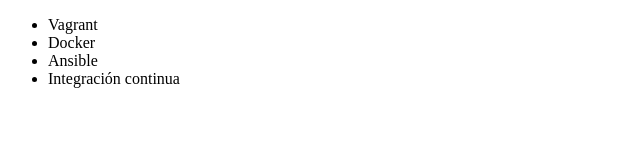
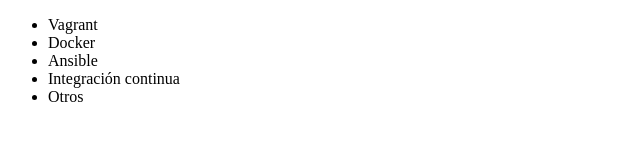
Before and after one commit to ale-behrens/alura-git-prueba, a plain HTML site: page index.html in a window 1280 px wide. Shown: the full height of the page, 0-640 px from the left. Drawn offline with Linux system fonts and the light colour scheme.

Commit message:
Sume otra categoria

```diff
--- a/index.html
+++ b/index.html
@@ -10,6 +10,7 @@
          <li> Docker </li>
          <li> Ansible </li>
          <li> Integración continua </li>
+         <li> Otros </li>
      </ul>
 </body>
 </html>
```
